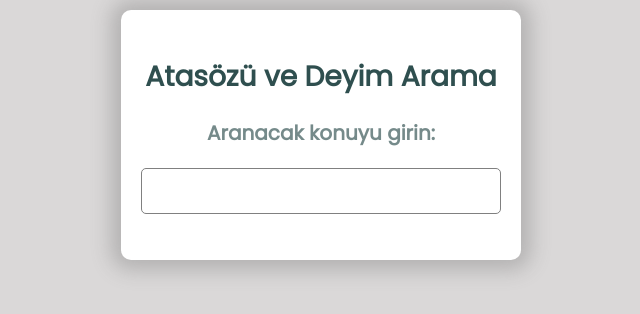
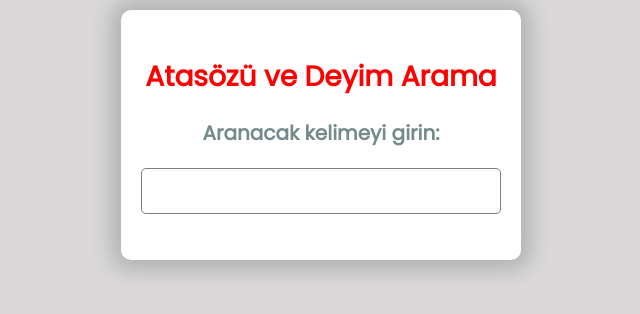
Before and after one commit to Nonslip19/Find-the-Proverbs-and-Idioms, a plain HTML site: page index.html in a window 1280 px wide. Shown: the whole page, without its empty margins (319-959 px from the left). Drawn offline with Linux system fonts and the light colour scheme; no server answers.

Commit message:
title color

```diff
--- a/index.html
+++ b/index.html
@@ -10,7 +10,7 @@
   <body>
     <div id="container">
       <h2 id="title">Atasözü ve Deyim Arama</h2>
-      <label for="searchbar">Aranacak konuyu girin:</label>
+      <label for="searchbar">Aranacak kelimeyi girin:</label>
       <input list="textList" id="searchBox" />
       <datalist id="searchList"> </datalist>
     </div>
--- a/style.css
+++ b/style.css
@@ -52,7 +52,7 @@
         text-align: center;
         font-size: 2.8rem;
         font-weight: 700;
-        color: darkslategrey;
+        color: rgb(255, 0, 0);
     }
 
     input {
```
